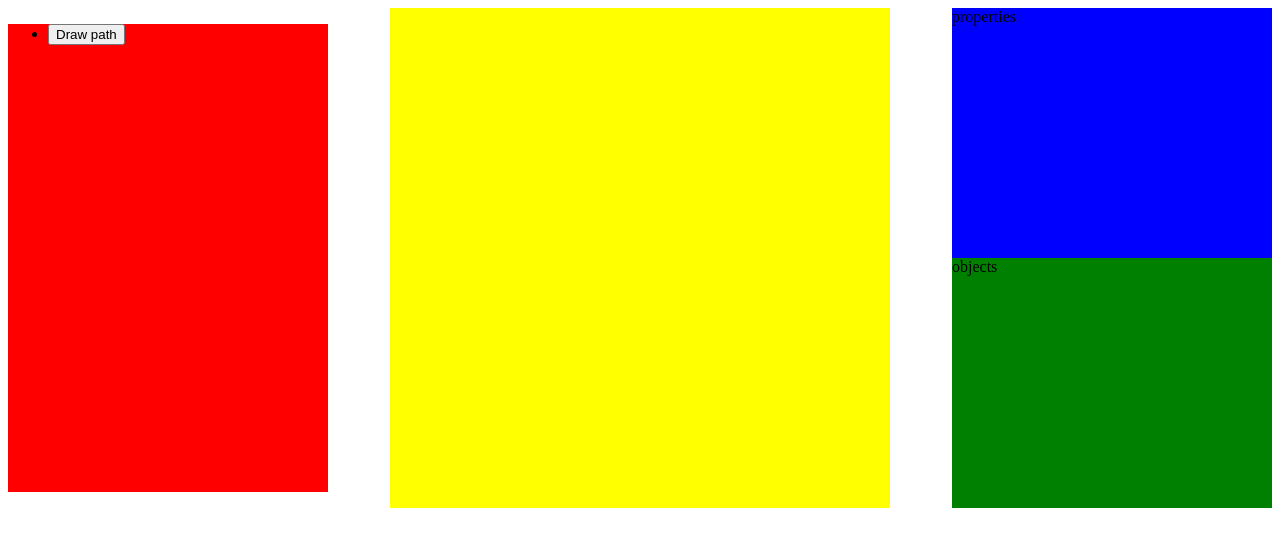
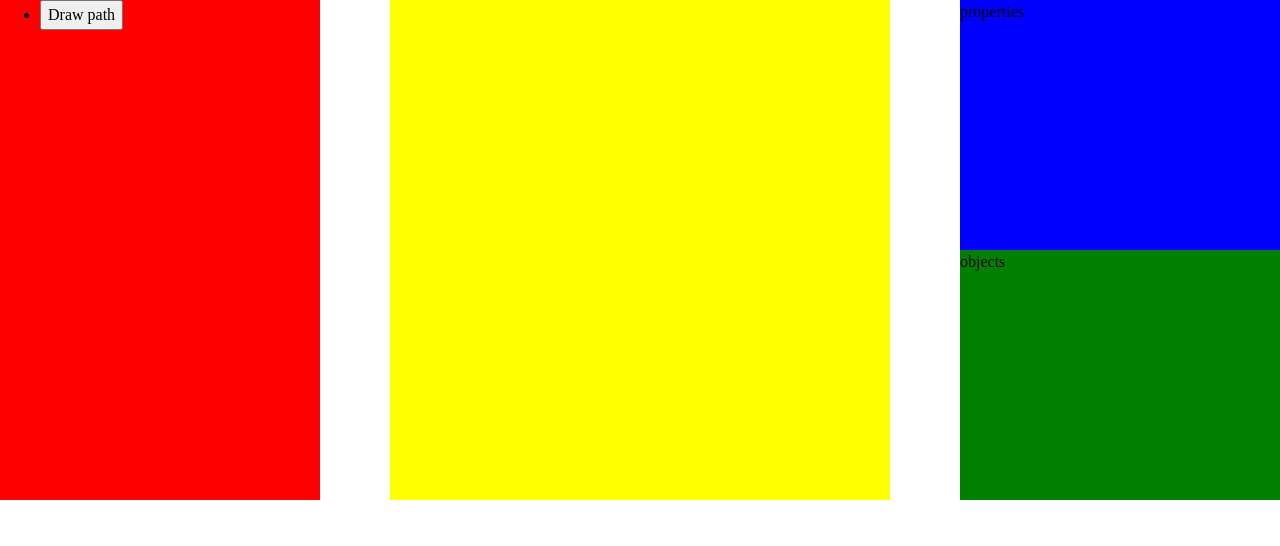
Before and after one commit to thekakkun/syzygy, a React app: page / in a window 1280 px wide. Shown: the top 546 px of the page. Built offline with nearby package versions, Linux system fonts and the light colour scheme.

Commit message:
Add css reset

```diff
--- /dev/null
+++ b/src/assets/main.css
@@ -0,0 +1 @@
+@import "./reset.css";
--- /dev/null
+++ b/src/assets/reset.css
@@ -0,0 +1,30 @@
+/*
+  Josh's Custom CSS Reset
+  https://www.joshwcomeau.com/css/custom-css-reset/
+*/
+*, *::before, *::after {
+    box-sizing: border-box;
+  }
+  * {
+    margin: 0;
+  }
+  html, body {
+    height: 100%;
+  }
+  body {
+    line-height: 1.5;
+    -webkit-font-smoothing: antialiased;
+  }
+  img, picture, video, canvas, svg {
+    display: block;
+    max-width: 100%;
+  }
+  input, button, textarea, select {
+    font: inherit;
+  }
+  p, h1, h2, h3, h4, h5, h6 {
+    overflow-wrap: break-word;
+  }
+  #root, #__next {
+    isolation: isolate;
+  }
```
Also changed, not shown: src/App.tsx (+4 -3 lines), src/index.css (added).
